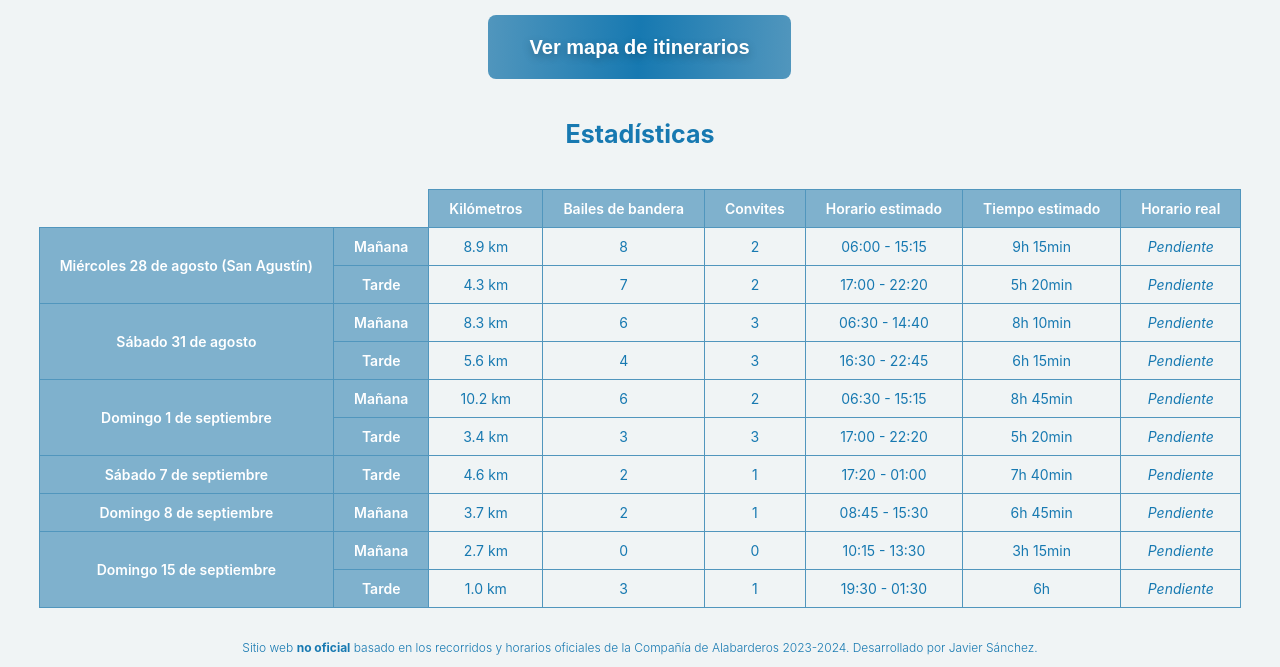
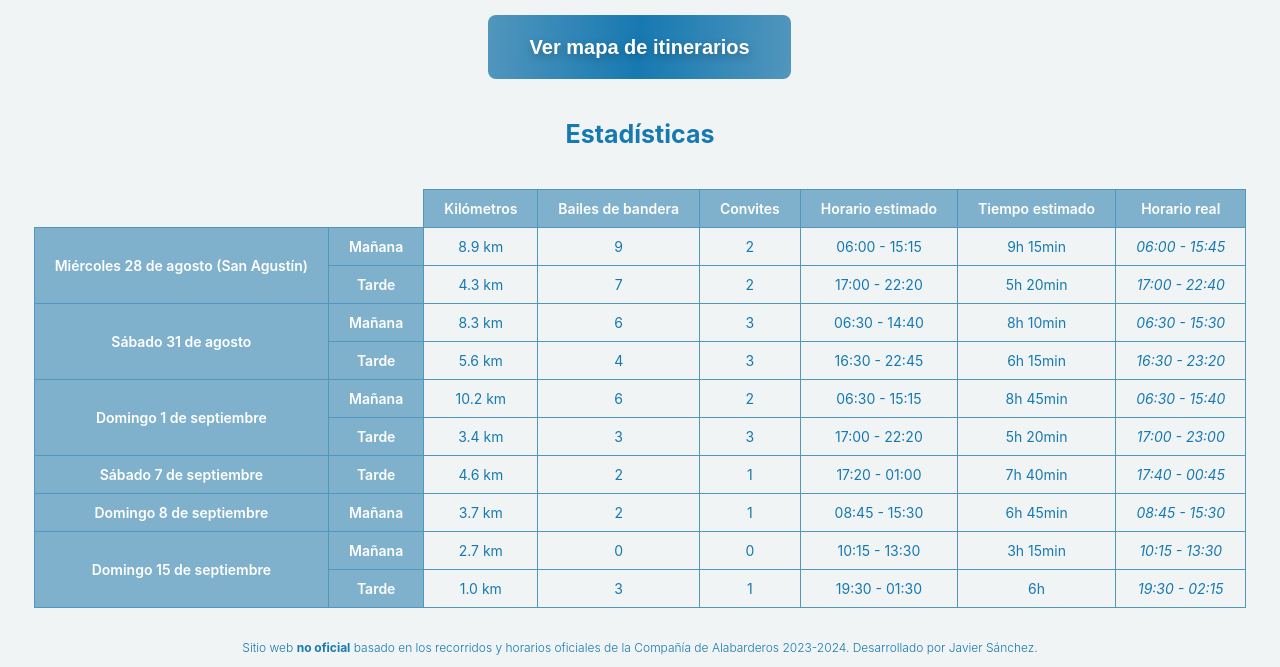
Before and after one commit to alabardas/alabardas.github.io, a plain HTML site: page docs/2024/index.html in a window 1280 px wide. Shown: the part 576-1243 px from the top of the page. Drawn offline with Linux system fonts and the light colour scheme.

```diff
--- a/docs/2024/index.html
+++ b/docs/2024/index.html
@@ -60,11 +60,11 @@
             <td class="tg-h1" rowspan="2">Miércoles 28 de agosto (San Agustín)</td>
             <td class="tg-h1">Mañana</td>
             <td class="tg-p">8.9 km</td>
-            <td class="tg-p">8</td>
+            <td class="tg-p">9</td>
             <td class="tg-p">2</td>
             <td class="tg-p">06:00 - 15:15</td>
             <td class="tg-p">9h 15min</td>
-            <td class="tg-p"><i>Pendiente</i></td>
+            <td class="tg-p"><i>06:00 - 15:45</i></td>
         </tr>
         <tr>
             <td class="tg-h1">Tarde</td>
@@ -73,7 +73,7 @@
             <td class="tg-p">2</td>
             <td class="tg-p">17:00 - 22:20</td>
             <td class="tg-p">5h 20min</td>
-            <td class="tg-p"><i>Pendiente</i></td>
+            <td class="tg-p"><i>17:00 - 22:40</i></td>
         </tr>
         <tr>
             <td class="tg-h1" rowspan="2">Sábado 31 de agosto</td>
@@ -83,7 +83,7 @@
             <td class="tg-p">3</td>
             <td class="tg-p">06:30 - 14:40</td>
             <td class="tg-p">8h 10min</td>
-            <td class="tg-p"><i>Pendiente</i></td>
+            <td class="tg-p"><i>06:30 - 15:30</i></td>
         </tr>
         <tr>
             <td class="tg-h1">Tarde</td>
@@ -92,7 +92,7 @@
             <td class="tg-p">3</td>
             <td class="tg-p">16:30 - 22:45</td>
             <td class="tg-p">6h 15min</td>
-            <td class="tg-p"><i>Pendiente</i></td>
+            <td class="tg-p"><i>16:30 - 23:20</i></td>
         </tr>
         <tr>
             <td class="tg-h1" rowspan="2">Domingo 1 de septiembre</td>
@@ -102,7 +102,7 @@
             <td class="tg-p">2</td>
             <td class="tg-p">06:30 - 15:15</td>
             <td class="tg-p">8h 45min</td>
-            <td class="tg-p"><i>Pendiente</i></td>
+            <td class="tg-p"><i>06:30 - 15:40</i></td>
         </tr>
         <tr>
             <td class="tg-h1">Tarde</td>
@@ -111,7 +111,7 @@
             <td class="tg-p">3</td>
             <td class="tg-p">17:00 - 22:20</td>
             <td class="tg-p">5h 20min</td>
-            <td class="tg-p"><i>Pendiente</i></td>
+            <td class="tg-p"><i>17:00 - 23:00</i></td>
         </tr>
         <tr>
             <td class="tg-h1">Sábado 7 de septiembre</td>
@@ -121,7 +121,7 @@
             <td class="tg-p">1</td>
             <td class="tg-p">17:20 - 01:00</td>
             <td class="tg-p">7h 40min</td>
-            <td class="tg-p"><i>Pendiente</i></td>
+            <td class="tg-p"><i>17:40 - 00:45</i></td>
         </tr>
         <tr>
             <td class="tg-h1">Domingo 8 de septiembre</td>
@@ -131,7 +131,7 @@
             <td class="tg-p">1</td>
             <td class="tg-p">08:45 - 15:30</td>
             <td class="tg-p">6h 45min</td>
-            <td class="tg-p"><i>Pendiente</i></td>
+            <td class="tg-p"><i>08:45 - 15:30</i></td>
         </tr>
         <tr>
             <td class="tg-h1" rowspan="2">Domingo 15 de septiembre</td>
@@ -141,7 +141,7 @@
             <td class="tg-p">0</td>
             <td class="tg-p">10:15 - 13:30</td>
             <td class="tg-p">3h 15min</td>
-            <td class="tg-p"><i>Pendiente</i></td>
+            <td class="tg-p"><i>10:15 - 13:30</i></td>
         </tr>
         <tr>
             <td class="tg-h1">Tarde</td>
@@ -150,7 +150,7 @@
             <td class="tg-p">1</td>
             <td class="tg-p">19:30 - 01:30</td>
             <td class="tg-p">6h</td>
-            <td class="tg-p"><i>Pendiente</i></td>
+            <td class="tg-p"><i>19:30 - 02:15</i></td>
         </tr>
         </tbody>
     </table>
```
Also changed, not shown: docs/index.html (+12 -12 lines).
